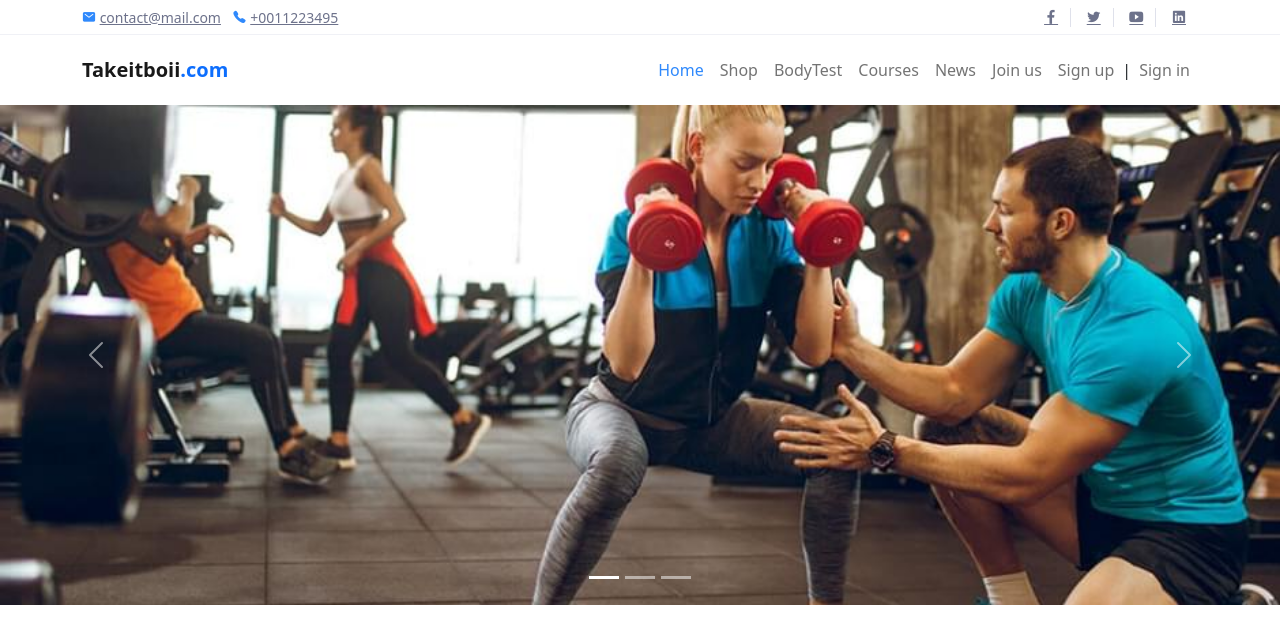
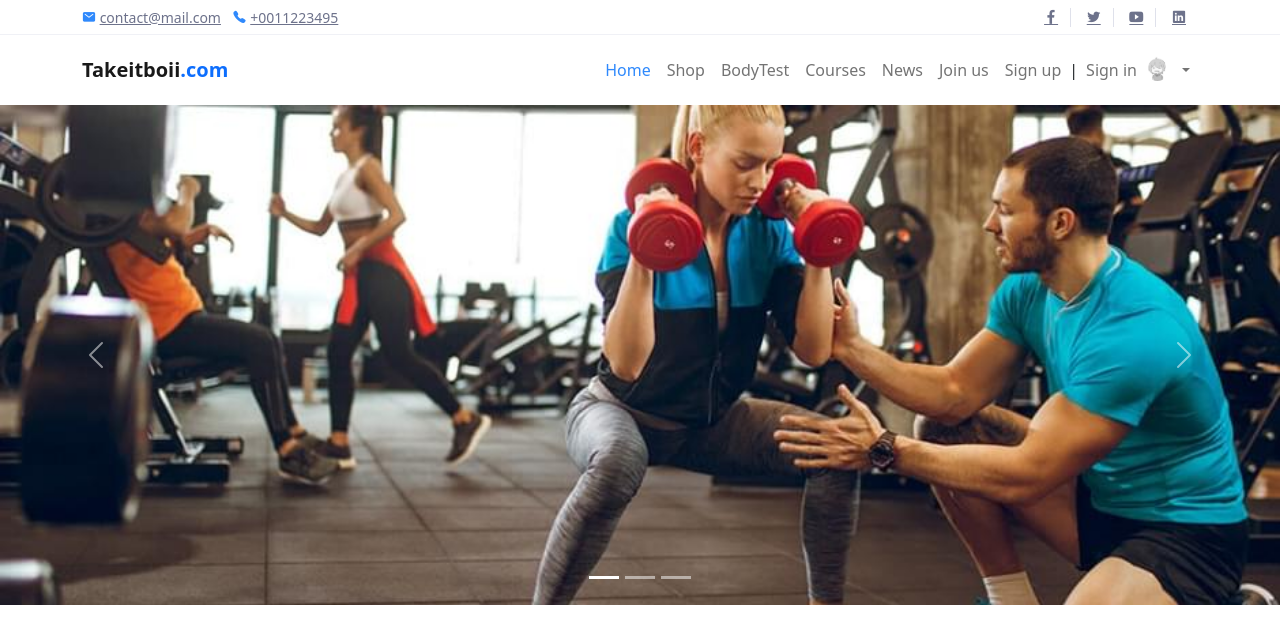
Before and after one commit to JIRATxJIRAPAT/Bigmuscle, a Django app: page / in a window 1280 px wide. Shown: the top 638 px of the page. Run offline with Django 3.2, Linux system fonts and the light colour scheme; some libraries are stand-ins or nearby versions; some web fonts are replaced.

Commit message:
update profile logo at home

```diff
--- a/home/templates/home/layout.html
+++ b/home/templates/home/layout.html
@@ -1,7 +1,7 @@
-
 <!DOCTYPE html>
 <html>
 {% load static %}
+
 <head>
   <meta charset="UTF-8">
   <meta name="viewport" content="width=device-width, initial-scale=1.0">
@@ -24,11 +24,24 @@
 
   <link rel="stylesheet" href="../static/assets/css/theme.css">
 
-        <link href="https://cdn.jsdelivr.net/npm/bootstrap@5.1.3/dist/css/bootstrap.min.css" rel="stylesheet" integrity="sha384-1BmE4kWBq78iYhFldvKuhfTAU6auU8tT94WrHftjDbrCEXSU1oBoqyl2QvZ6jIW3" crossorigin="anonymous">
+  <link href="https://cdn.jsdelivr.net/npm/bootstrap@5.1.3/dist/css/bootstrap.min.css" rel="stylesheet"
+    integrity="sha384-1BmE4kWBq78iYhFldvKuhfTAU6auU8tT94WrHftjDbrCEXSU1oBoqyl2QvZ6jIW3" crossorigin="anonymous">
   <script src="https://cdn.jsdelivr.net/npm/bootstrap@5.0.2/dist/js/bootstrap.bundle.min.js"></script>
+  <style>
+    .profile-pic-home {
+      margin-top: 5px;
+      width: 25px;
+      height: 25px;
+      overflow: hidden;
+      -webkit-border-radius: 50%;
+      -moz-border-radius: 50%;
+      -ms-border-radius: 50%;
+      -o-border-radius: 50%;
+      border-radius: 50%;
+    }
+  </style>
 
 </head>
-
 
 <body>
   <!-- Back to top button -->
@@ -62,7 +75,8 @@
       <div class="container">
         <a href="{% url 'home:index' %}" class="navbar-brand">Takeitboii<span class="text-primary">.com</span></a>
 
-              <button class="navbar-toggler" data-toggle="collapse" data-target="#navbarContent" aria-controls="navbarContent" aria-expanded="false" aria-label="Toggle navigation">
+        <button class="navbar-toggler" data-toggle="collapse" data-target="#navbarContent" aria-controls="navbarContent"
+          aria-expanded="false" aria-label="Toggle navigation">
           <span class="navbar-toggler-icon"></span>
         </button>
 
@@ -90,20 +104,7 @@
 
             {%if request.user.is_authenticated %}
             <li class="nav-item">
-                    <a href="#" class="nav-link">{{request.user.username}}</a>
-                  </li>
-
-                  <li class="nav-item">
-                    <li class="nav-item dropdown">
-                      <a class="nav-link dropdown-toggle" href="#" id="navbarDropdown" role="button" data-bs-toggle="dropdown" aria-expanded="false">
-                      </a>
-
-                      <ul class="dropdown-menu" aria-labelledby="navbarDropdown">
-                        <li><a class="dropdown-item" href="{% url 'Users:userprofile' %}">profile</a></li>
-                        <li><a class="dropdown-item" href="{% url 'Users:logout' %}">Log out</a></li>
-                        <li><hr class="dropdown-divider"></li>
-                        <li><a class="dropdown-item" href="#">Something else here</a></li>
-                      </ul>
+              <a href="#" class="nav-link"> {{request.user.username}}</a>
             </li>
 
             {% else %}
@@ -116,7 +117,30 @@
             <li class="nav-item">
               <a href="{% url 'Users:login' %}" class="nav-link">Sign in</a>
             </li>
+
             {% endif %}
+            <h6>
+              {% if request.user.customer.profile_pic %}
+              <img class='profile-pic-home' src='{{request.user.customer.profile_pic.url}}'>
+              {% else %}
+              <img class='profile-pic-home' src='/static/images/user_default_pic.jfif'>
+              {% endif %}
+            </h6>
+            <li class="nav-item">
+            <li class="nav-item dropdown">
+              <a class="nav-link dropdown-toggle" href="#" id="navbarDropdown" role="button" data-bs-toggle="dropdown"
+                aria-expanded="false">
+              </a>
+
+              <ul class="dropdown-menu" aria-labelledby="navbarDropdown">
+                <li><a class="dropdown-item" href="{% url 'Users:userprofile' %}">profile</a></li>
+                <li><a class="dropdown-item" href="{% url 'Users:logout' %}">Log out</a></li>
+                <li>
+                  <hr class="dropdown-divider">
+                </li>
+                <li><a class="dropdown-item" href="#">Something else here</a></li>
+              </ul>
+            </li>
           </ul>
         </div>
       </div> <!-- .container -->
@@ -187,4 +211,5 @@
 
     <script src="../assets/js/theme.js"></script>
 </body>
+
 </html>
```
Also changed, not shown: Users/templates/users/userprofile.html (+2 -26 lines), db.sqlite3, static/images/61676.jpg (added), static/images/6e0.jpg (deleted). Lines whose indentation alone changed are shown as unchanged.
